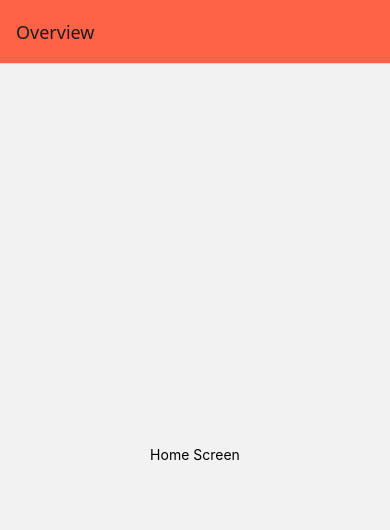
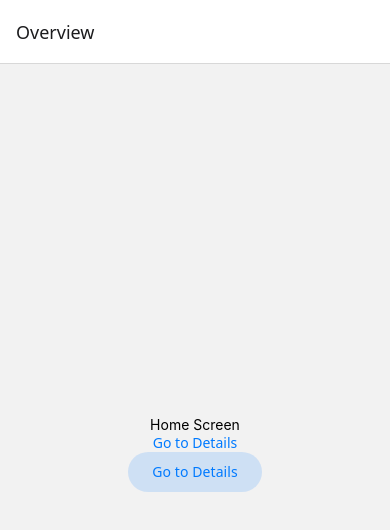
Before and after one commit to joshptn/appdev2, a React Native app in the folder react-native-navigation/: screen / in a window 390 px wide. Shown: the top 530 px of the page. Built offline with nearby package versions, Linux system fonts and the light colour scheme.

Commit message:
Done with Using Link or Button components

```diff
--- a/react-native-navigation/App.tsx
+++ b/react-native-navigation/App.tsx
@@ -2,11 +2,16 @@
 import { View, Text } from 'react-native';
 import { createStaticNavigation } from '@react-navigation/native';
 import { createNativeStackNavigator } from '@react-navigation/native-stack';
+import { Link } from '@react-navigation/native';
+import { Button } from '@react-navigation/elements';
+
 
 function HomeScreen() {
   return (
     <View style={{ flex: 1, alignItems: 'center', justifyContent: 'center' }}>
       <Text>Home Screen</Text>
+      <Link screen="Details">Go to Details</Link>
+      <Button screen="Details">Go to Details</Button>
     </View>
   );
 }
@@ -21,9 +26,6 @@
 
 const RootStack = createNativeStackNavigator({
   initialRouteName: 'Home',
-    screenOptions: {
-    headerStyle: { backgroundColor: 'tomato' },
-  },
   screens: {
     Home: {
       screen: HomeScreen,
```
